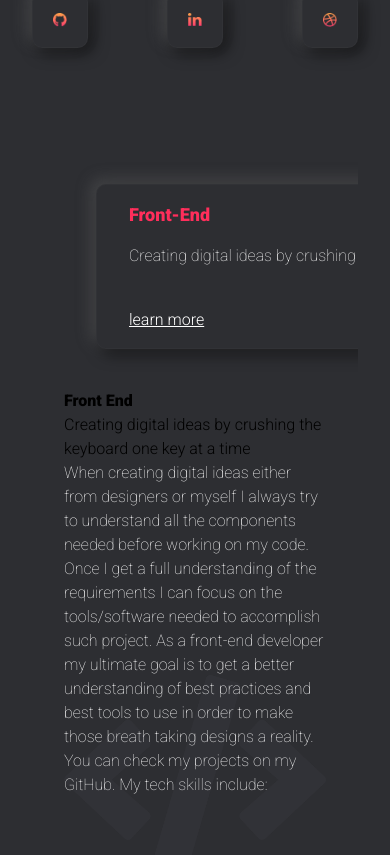
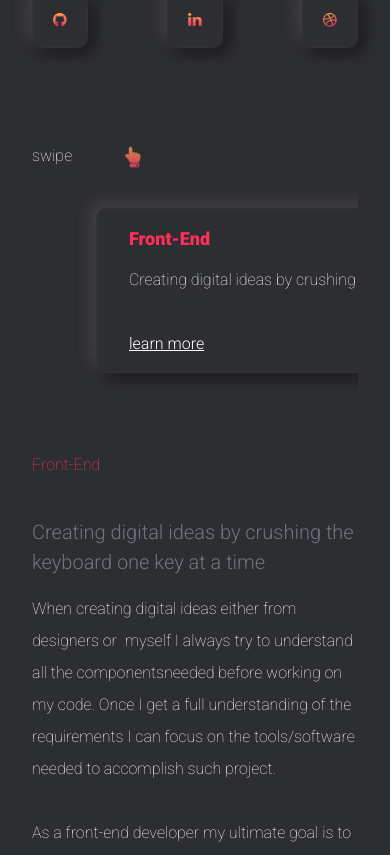
Before and after one commit to MrCaro/portfolio, a React (Create React App) app: page / in a window 390 px wide. Shown: the part 921-1776 px from the top of the page. Built offline with nearby package versions, Linux system fonts and the light colour scheme.

Commit message:
adding content card style and swipe effect

```diff
--- a/src/assets/css/tailwind.css
+++ b/src/assets/css/tailwind.css
@@ -17,6 +17,10 @@ h2 {
     font-weight: 900;
 }
 
+h3 {
+    color: #717480;
+}
+
 p {
     font-weight: 100;
     /*color: #828282;*/
@@ -26,6 +30,32 @@ p {
 #logo {
     display: block;
     margin: auto 0 auto auto;
+}
+
+#swipe {
+    -webkit-animation : swipeAnim 3s infinite;
+    -moz-animation    : swipeAnim 3s infinite;
+    -o-animation      : swipeAnim 3s infinite;
+    animation         : swipeAnim 3s infinite;
+    position: absolute;
+}
+
+@keyframes swipeAnim {
+    from {
+        transform : scale(0.3);
+        opacity   : 0.25;
+        left: 0;
+    }
+    50% {
+        transform : scale(0.5);
+        opacity   : 0.5;
+        left: 20%;
+    }
+    to {
+        transform : scale(1);
+        opacity   : 1;
+        left: 40%;
+    }
 }
 
 .sub-title {
--- a/src/assets/js/cards.js
+++ b/src/assets/js/cards.js
@@ -1,30 +1,31 @@
-import codeIcon from '../img/icon-code.png';
-import codeUI from '../img/icon-ui-inactive.png';
+import frontEnd from '../img/icon-code.png';
+import ui from '../img/icon-ui-inactive.png';
+import modeling3d from '../img/icon-3d.png';
 
 export default
 [
     {
         "label": "frontend",
         "title": "Front-End",
-        "icon": codeIcon,
+        "icon": frontEnd,
         "description": "Creating digital ideas by crushing the keyboard…",
     },
     {
         "label": "uidesign",
         "title": "UI Design",
-        "icon": codeUI,
+        "icon": ui,
         "description": "Creating digital ideas by crushing the keyboard…",
     },
     {
         "label": "3dmodeling",
         "title": "3D Modeling",
-        "icon": codeIcon,
+        "icon": modeling3d,
         "description": "Creating digital ideas by crushing the keyboard…",
     },
     {
         "label": "aboutme",
         "title": "About Me",
-        "icon": codeIcon,
+        "icon": '',
         "description": "Creating digital ideas by crushing the keyboard…",
     },
 ]
--- a/src/assets/js/content/cardsContent.js
+++ b/src/assets/js/content/cardsContent.js
@@ -1,22 +1,24 @@
 import frontEnd from '../../img/iconBig-code.png';
 import ui from '../../img/iconBig-ui.png';
+import modeling3d from '../../img/iconBig-3d.png';
 
 export default [
     {
         "label": "frontend",
-        "title": "Front End",
+        "title": "Front-End",
         "subtitle": "Creating digital ideas by crushing the keyboard one key at a time",
-        "content": "When creating digital ideas either from designers or\n myself I always try to understand all the components\n" +
-            "needed before working on my code. Once I get a full \n" +
-            "understanding of the requirements I can focus on the \n" +
-            "tools/software needed to accomplish such project.\n" +
-            "\n" +
-            "As a front-end developer my ultimate goal is to get a\n" +
-            "better understanding of best practices and best tools\n" +
-            "to use in order to make those breath taking designs \n" +
-            "a reality. You can check my projects on my GitHub.\n" +
-            "\n" +
+        "content": "When creating digital ideas either from designers or  myself I always try to understand all the components" +
+            "needed before working on my code. Once I get a full " +
+            "understanding of the requirements I can focus on the " +
+            "tools/software needed to accomplish such project." +
+            "\n\n" +
+            "As a front-end developer my ultimate goal is to get a " +
+            "better understanding of best practices and best tools" +
+            "to use in order to make those breath taking designs " +
+            "a reality. You can check my projects on my GitHub." +
+            "\n\n" +
             "My tech skills include:",
+        "extraContent": "testing",
         "img": frontEnd
     },
     {
@@ -28,7 +30,10 @@ export default [
     },
     {
         "label": "3dmodeling",
-        "content": "this is just testing the content of the card 3d modeling."
+        "title": "3D Modeling",
+        "subtitle": "Minimalistic and ‘less is more’ is my rule for 3d is…",
+        "content": "this is just testing the content of the card 3d modeling.",
+        "img": modeling3d
     },
     {
         "label": "aboutme",
--- a/src/assets/js/useShowSection.jsx
+++ b/src/assets/js/useShowSection.jsx
@@ -9,10 +9,17 @@ const useShowSection = (props) => {
       <div className="h-full">
         {requestedSection.filter(result => result.label === props.content).map(show => (
             <div className="relative">
-                <h2>{show.title}</h2>
-                <h3>{show.subtitle}</h3>
+                <h2 className="text-cc_magenta font-thin my-10 md:mt-auto">
+                    {show.title}
+                </h2>
+                <h3 className="text-xl md:text-3xl mb-4 md:mb-8">
+                    {show.subtitle}
+                </h3>
+                <p className="leading-loose whitespace-pre-wrap sm:text-lg">
+                    {show.content}
+                </p>
                 <p>
-                    {show.content}
+                    {show.extraContent}
                 </p>
                 <div className="absolute top-70 left-0 right-0 mx-auto">
                     <img className="m-auto" src={show.img} alt=""/>
--- a/src/components/Content.jsx
+++ b/src/components/Content.jsx
@@ -1,18 +1,26 @@
 import React, {useState} from 'react';
 import Card from '../assets/js/cards';
 import Section from '../assets/js/useShowSection';
+import swipeIcon from '../assets/img/icon-swipe@2x.png';
 
 const Content = () => {
     const cards = Card;
     const [active, setActive] = useState("frontend");
 
     return (
-        <div className="flex flex-col md:h-80 h-100 md:flex-row md:px-24">
+        <div className="flex flex-col md:h-80 md:flex-row md:px-24">
+            <div className="flex flex-row inline-block md:hidden">
+                <p className="">
+                    swipe
+                </p>
+                <img id="swipe" src={swipeIcon} alt=""/>
+            </div>
             <div id="scrollBar" className="flex flex-row md:flex-col w-full md:w-1/2 overflow-auto">
                 {cards.map((singleCard) => (
+                    /*<Carousel content={singleCard}/>*/
                     <div className="min-w-sm mx-16 my-10 py-4 px-8 sm:py-8 sm:px-16 neumorphism card">
                         <div className="flex flex-row justify-between items-center">
-                            <h2 className="sub-title mb-4 md:text-2xl text-lg">
+                            <h2 className="sub-title mb-4 text-lg md:text-2xl">
                                 <span>{singleCard.title}</span>
                             </h2>
                             <span className="mb-4">
@@ -28,7 +36,7 @@ const Content = () => {
                     </div>
                     ))}
             </div>
-            <div className="container w-full md:w-1/2 px-8">
+            <div className="container w-full md:w-1/2 sm:px-8">
                 <Section content={active}/>
             </div>
         </div>
@@ -36,3 +44,13 @@ const Content = () => {
 };
 
 export default Content;
+
+// cards.map(card => (
+//     if (card.label === active) {
+//     //    p tag is pink
+//     } else {
+//     // p is gray
+//     }
+//
+// <p className="mb-10 {}">{singleCard.description}</p>
+// ))
--- a/src/components/Header.jsx
+++ b/src/components/Header.jsx
@@ -2,6 +2,7 @@ import React from 'react';
 import Icons from '../assets/js/useIcons';
 import Logo from '../assets/img/test-logo-anim-5.gif';
 import carlos from '../assets/img/artboard–1.png';
+import carlos2 from '../assets/img/artboard–2.png';
 
 const Header = () => {
 
--- a/tailwind.config.js
+++ b/tailwind.config.js
@@ -15,7 +15,7 @@ module.exports = {
     },
     extend: {
         colors: {
-          cc_magenta: '#ff5c4b',
+          cc_magenta: '#FF2E5B',
           cc_gray: {
             dark: 'rgba(255, 255, 255, 0.05)',
             light: '#717480'
```
Also changed, not shown: src/assets/css/main.css.
